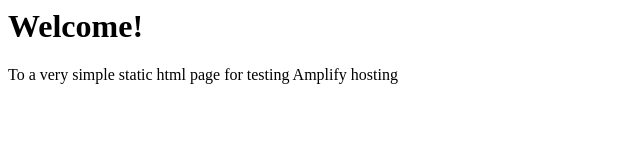
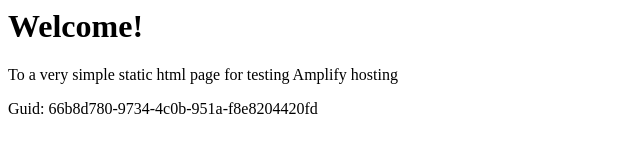
Before and after one commit to aws-aemilia-mxp/Github-PR-Commit-Integration-Test-DoNotTouch-Gith-P5X5MO5I-v1-preprod-eu-south-1, a website: page src/index.html in a window 1280 px wide. Shown: the whole page, without its empty margins (0-640 px from the left). Drawn offline with Linux system fonts and the light colour scheme.

Commit message:
commit from integ tests

```diff
--- a/src/index.html
+++ b/src/index.html
@@ -1,3 +1,5 @@
+
+
 <html lang="en">
 
 <head>
@@ -10,6 +12,6 @@
 <body>
     <h1>Welcome!</h1>
     <p>To a very simple static html page for testing Amplify hosting</p>
-</body>
+    <p>Guid: 66b8d780-9734-4c0b-951a-f8e8204420fd</p></body>
 
 </html>
```
